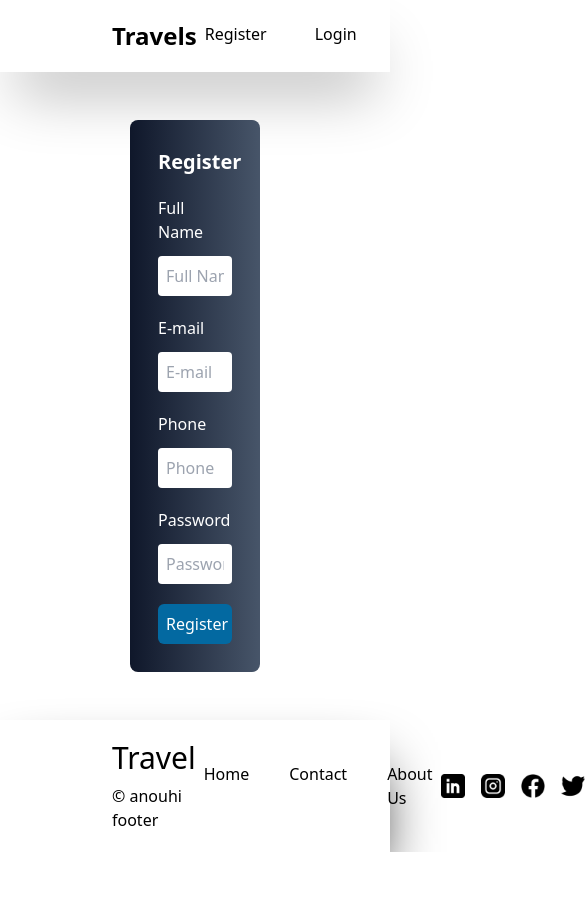
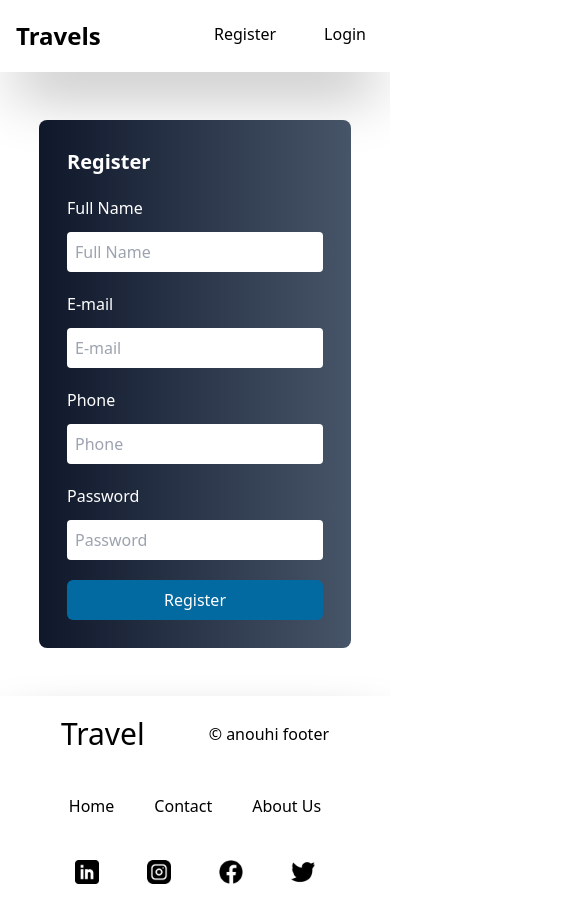
Before and after one commit to AbdelhaqNouhi/R-servation_Auto_Car, a React (Create React App) app in the folder client/: page /Register in a window 390 px wide. Shown: the whole page, 585 px wide, since content can reach past the window. Before the commit the page ends 852 px from the top, so only its background shows below. Built offline with nearby package versions, Linux system fonts and the light colour scheme.

Commit message:
added Responsive Design

```diff
--- a/client/src/components/Footer.js
+++ b/client/src/components/Footer.js
@@ -2,8 +2,8 @@ import React from 'react'
 
 const Footer = () => {
     return (
-        <div className='container mx-auto bg-white shadow-[0_35px_60px_-15px_rgba(0,0,0,1.0)] py-5  bottom-0 flex justify-between items-center'>
-            <div className='text-black flex flex-col gap-2'>
+        <div className='lg:container md:px-16 sm:px-10 mx-auto bg-white shadow-[0_35px_60px_-15px_rgba(0,0,0,1.0)] py-5  bottom-0 flex lg:flex-row:justify-between md:justify-between flex-col gap-10 md:flex-row items-center'>
+            <div className='text-black flex md:flex-col md:gap-2 gap-16 items-center'>
                 <h1 className='text-3xl'>Travel</h1>
                 <p>&copy; anouhi footer</p>
             </div>
@@ -14,7 +14,7 @@ const Footer = () => {
                 <a className='hover:bg-gray-200 py-0.5 px-2 rounded' >About Us</a>
             </div>
 
-            <div className='flex gap-4'>
+            <div className='flex gap-12 md:gap-4'>
                 <img className='w-6 h-6' src={require("../assets/icons/linkedin.png")} alt="/"></img>
                 <img className='w-6 h-6' src={require("../assets/icons/instagram.png")} alt="/"></img>
                 <img className='w-6 h-6' src={require("../assets/icons/facebook.png")} alt="/"></img>
--- a/client/src/components/Header.js
+++ b/client/src/components/Header.js
@@ -17,7 +17,7 @@ const Header = ({ title }) => {
     }
 
     return (
-        <header className='container bg-white shadow-[0_35px_60px_-15px_rgba(0,0,0,0.3)] py-5 flex justify-between'>
+        <header className='lg:container md:px-16 sm:px-10 px-4 bg-white shadow-[0_35px_60px_-15px_rgba(0,0,0,0.3)] py-5 flex justify-between'>
             <Link to="/"><h1 className='text-black hover:text-sky-600 font-bold text-2xl'>{ title }</h1></Link>
             <div className='flex space-x-8 '>
                 {! isLogged ? (
--- a/client/src/components/Travel.js
+++ b/client/src/components/Travel.js
@@ -14,6 +14,8 @@ const Travel = () => {
             callback(filteredCities);
         }, 200);
     };
+
+
 
     return (
 
--- a/client/src/components/pages/Login.js
+++ b/client/src/components/pages/Login.js
@@ -39,7 +39,7 @@ const Login = () => {
         <div>
         <Header title='Travels' />
             <div className="flex justify-center my-24">
-                <form onSubmit={handelSubmit} className="w-2/4 flex flex-col gap-6 bg-gradient-to-r from-slate-900 to-slate-600 p-8 text-white font-medium rounded-lg">
+                <form onSubmit={handelSubmit} className="w-4/5 lg:w-2/6 md:w-5/4 sm:w-2/4 flex flex-col gap-6 bg-gradient-to-r from-slate-900 to-slate-600 p-8 text-white font-medium rounded-lg">
                     <h1 className="font-bold text-xl">Login</h1>
 
                     {error ? (
--- a/client/src/components/pages/Register.js
+++ b/client/src/components/pages/Register.js
@@ -30,7 +30,7 @@ const Register = () => {
         <div>
         <Header title='Travels' />
             <div className="flex justify-center">
-                <form onSubmit={handelSubmit} className=" w-2/6 flex flex-col gap-5 bg-gradient-to-r from-slate-900 to-slate-600 p-7 my-12 text-white font-medium rounded-lg">
+                <form onSubmit={handelSubmit} className="w-4/5 lg:w-2/6 md:w-5/4 sm:w-2/4 flex flex-col gap-5 bg-gradient-to-r from-slate-900 to-slate-600 p-7 my-12 text-white font-medium rounded-lg">
                     <h1 className="font-bold text-xl">Register</h1>
                     <div className="flex flex-col gap-3 text-white">
                         <label>Full Name</label>
```
Also changed, not shown: 1 other file (tests, documents, lock files or other folders).
